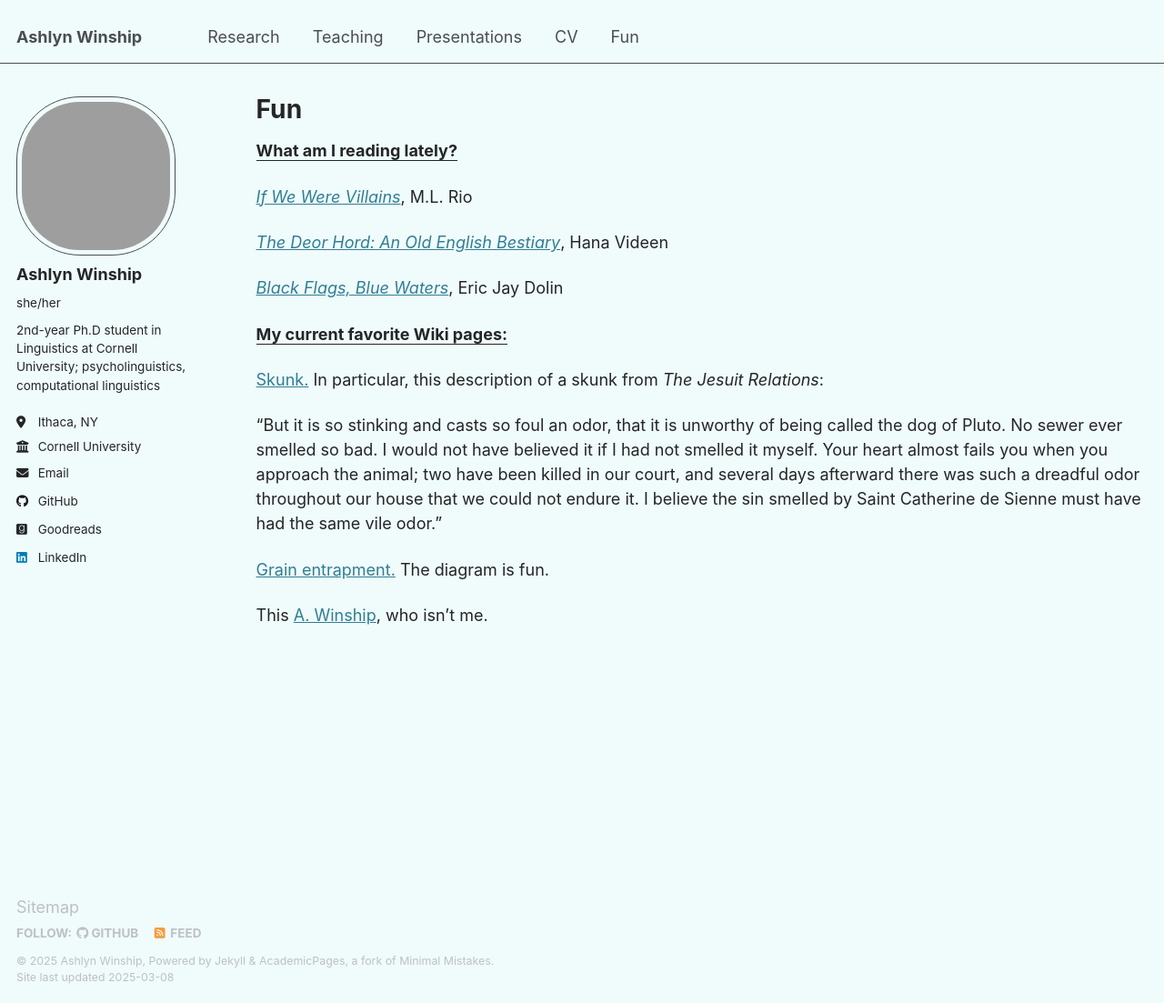
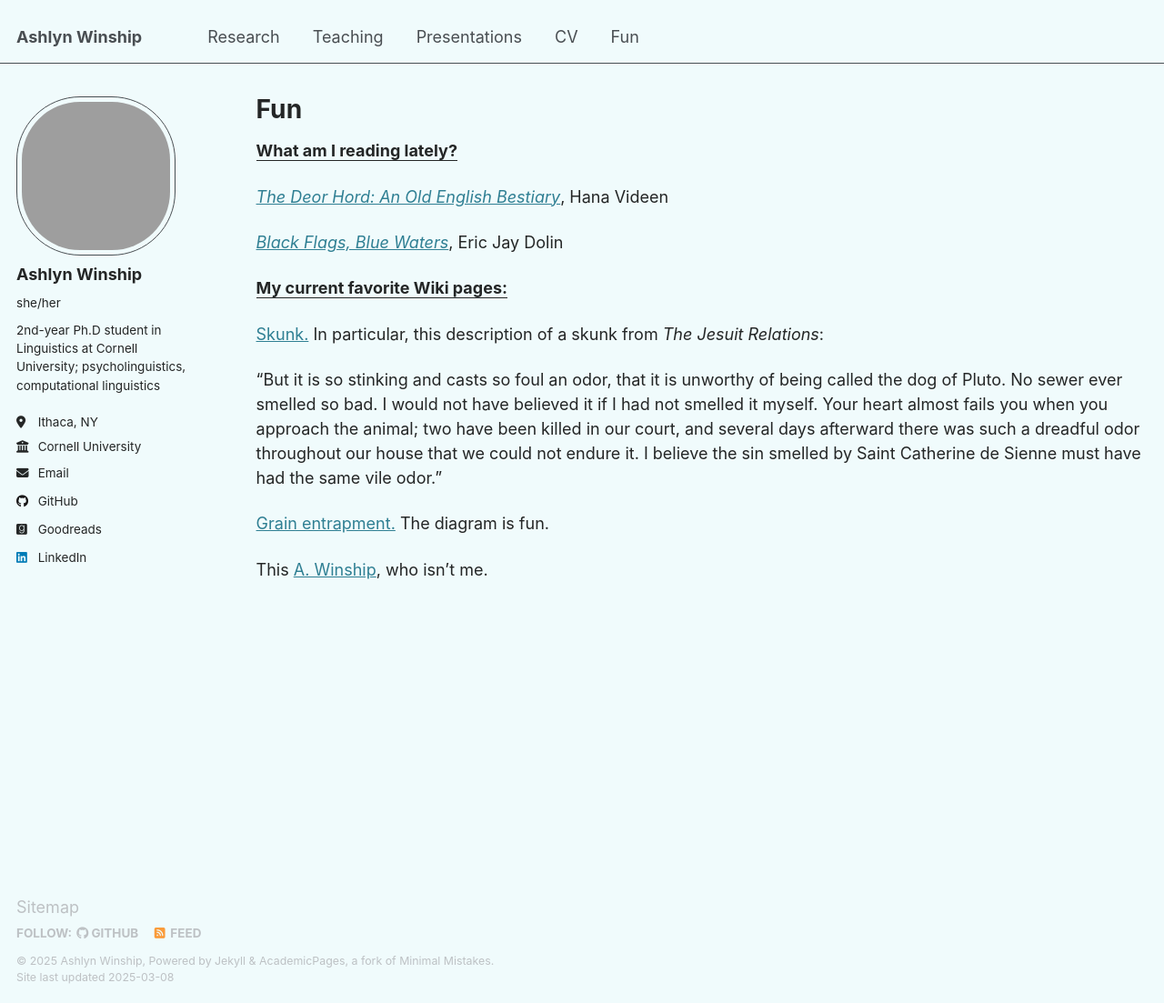
Before and after one commit to ashlynwinship/ashlynwinship.github.io, a Jekyll site: the page built from _pages/fun.md, in a window 1280 px wide and 1103 px high. Shown: the whole window at 91% size. Built offline with Jekyll 4.4.1, drawn with Linux system fonts in a browser that asks for light colours; grey boxes are pictures that could not be loaded.

Commit message:
Update fun.md

```diff
--- a/_pages/fun.md
+++ b/_pages/fun.md
@@ -6,8 +6,6 @@ author_profile: true
 ---
 
 <b><ins>What am I reading lately?</ins></b>
-
-<a target="_blank" rel="noopener" href="https://www.goodreads.com/book/show/30319086-if-we-were-villains"><i>If We Were Villains</i></a>, M.L. Rio
 
 <a target="_blank" rel="noopener" href="https://www.goodreads.com/book/show/104386166-the-deorhord?from_search=true&from_srp=true&qid=Y3Mg1qnpMQ&rank=1"><i>The Deor Hord: An Old English Bestiary</i></a>, Hana Videen
 
```
